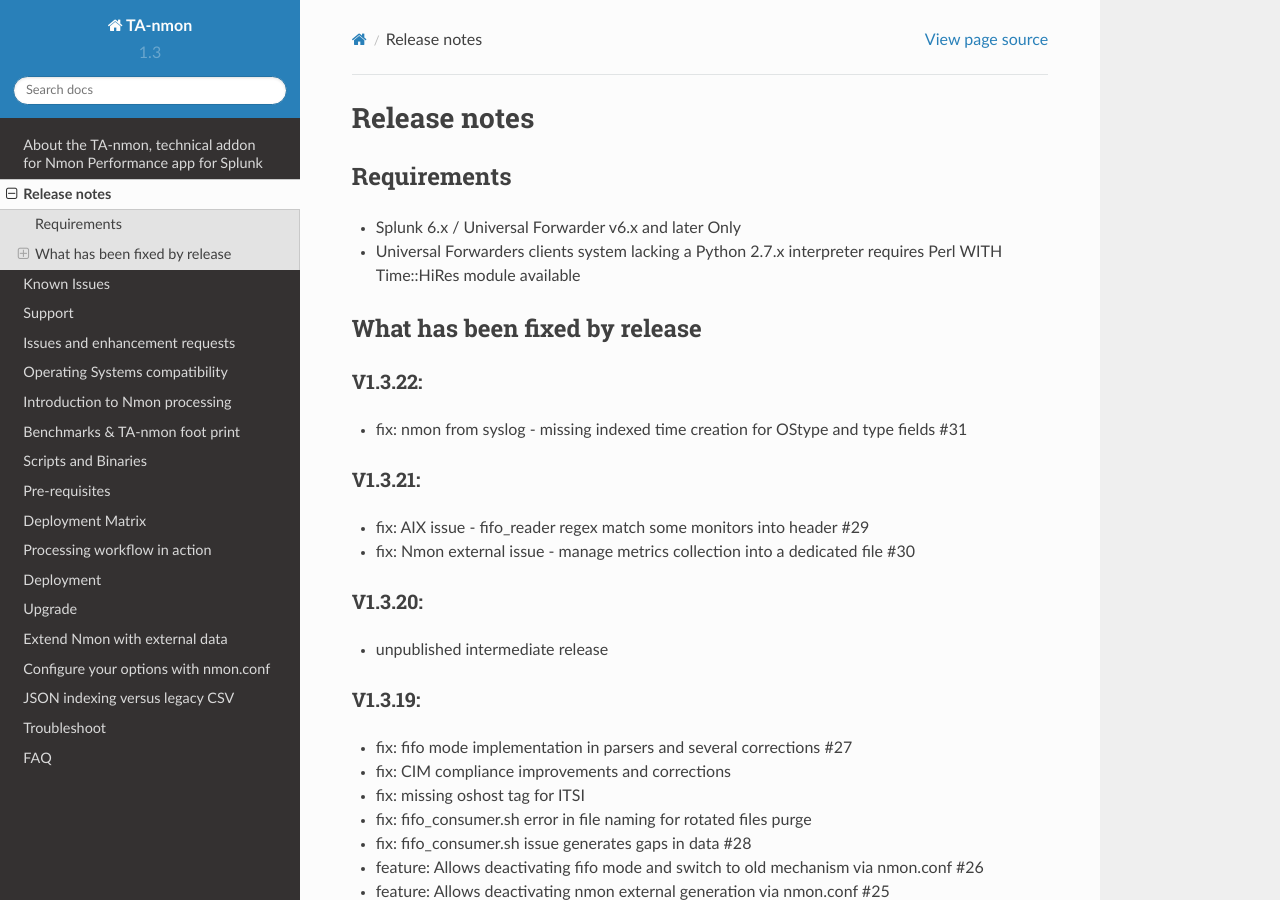
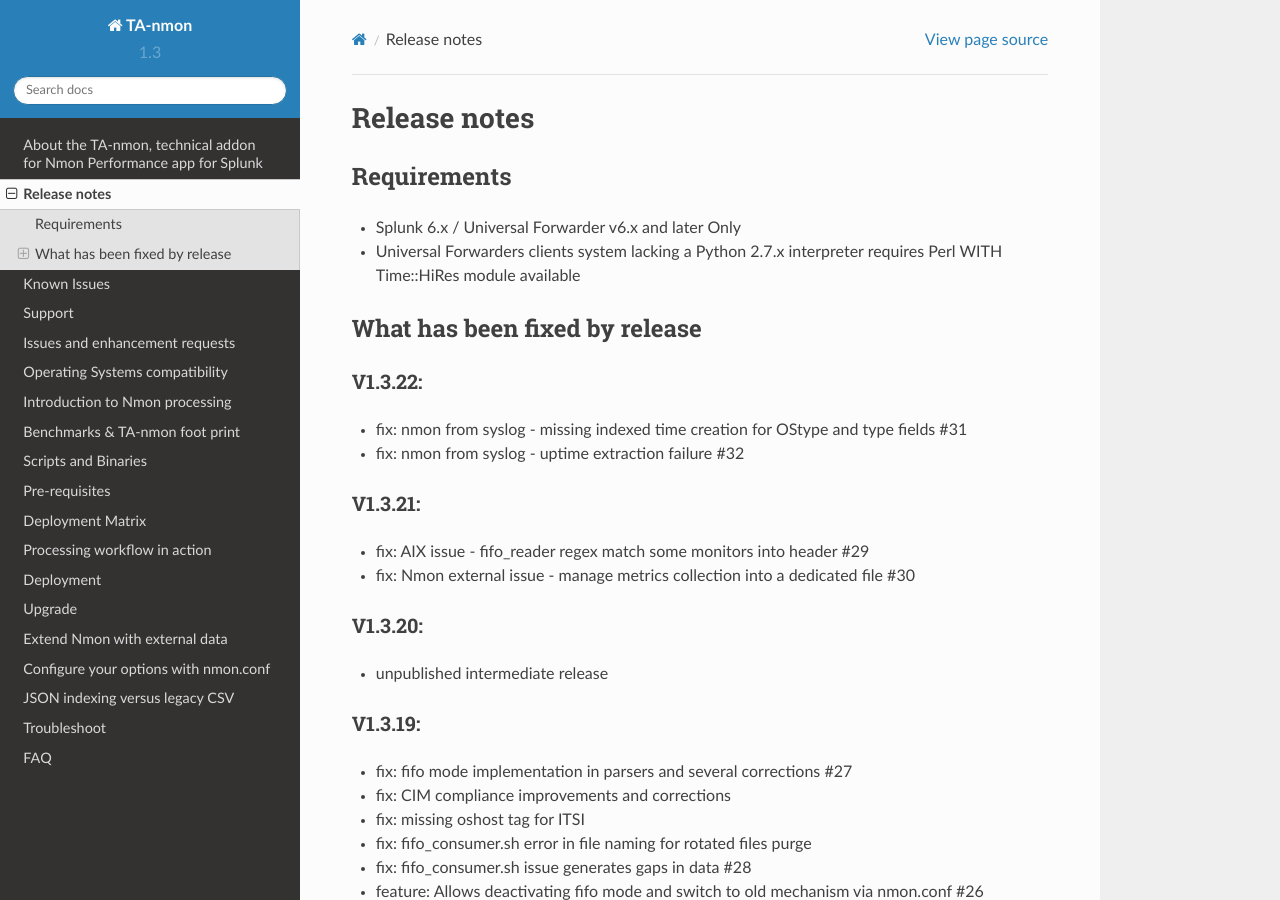
Before and after one commit to guilhemmarchand/TA-nmon, a Sphinx documentation site: the page built from docs/releasenotes.rst, in a window 1280 px wide and 900 px high. Built offline with Sphinx 7.4.7 and the Read the Docs theme 2.0.0, drawn with Linux system fonts in a browser that asks for light colours.

Commit message:
release notes update

```diff
--- a/docs/releasenotes.rst
+++ b/docs/releasenotes.rst
@@ -19,6 +19,7 @@
 ========
 
 - fix: nmon from syslog - missing indexed time creation for OStype and type fields #31
+- fix: nmon from syslog - uptime extraction failure #32
 
 ========
 V1.3.21:
```
